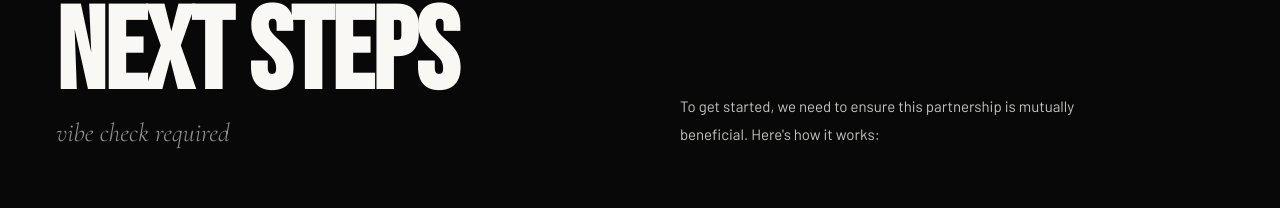
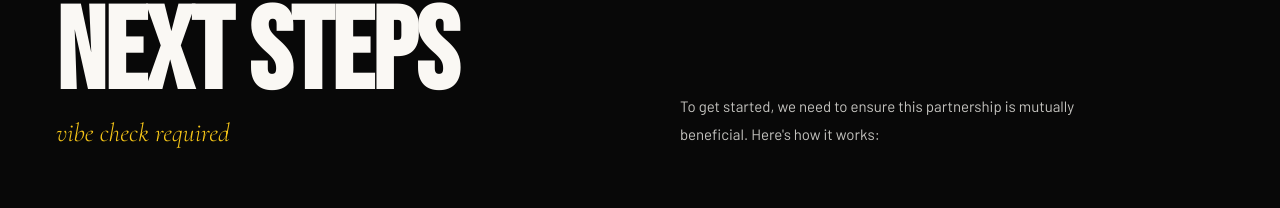
Before and after one commit to Charlesnoiuew/79uyihcoafdasf, a React (Vite) app: page / in a window 1280 px wide. Shown: the part 10642-10850 px from the top of the page. Built offline with nearby package versions, Linux system fonts and the light colour scheme.

Commit message:
Update vibe check text color

```diff
--- a/src/components/Process.css
+++ b/src/components/Process.css
@@ -16,7 +16,7 @@
   font-size: 26px;
   font-weight: 300;
   font-style: italic;
-  color: rgba(250,248,244,0.58);
+  color: #F5C518;
 }
 
 .process__steps {
```
